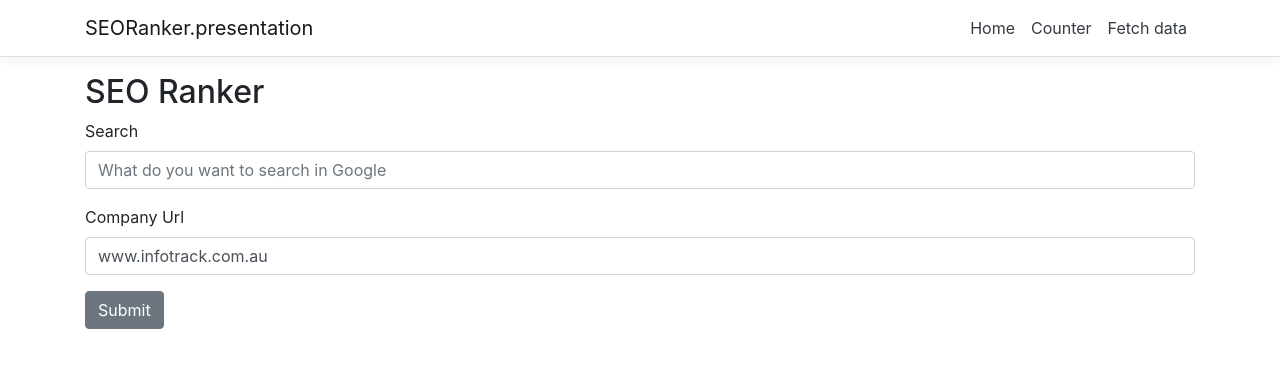
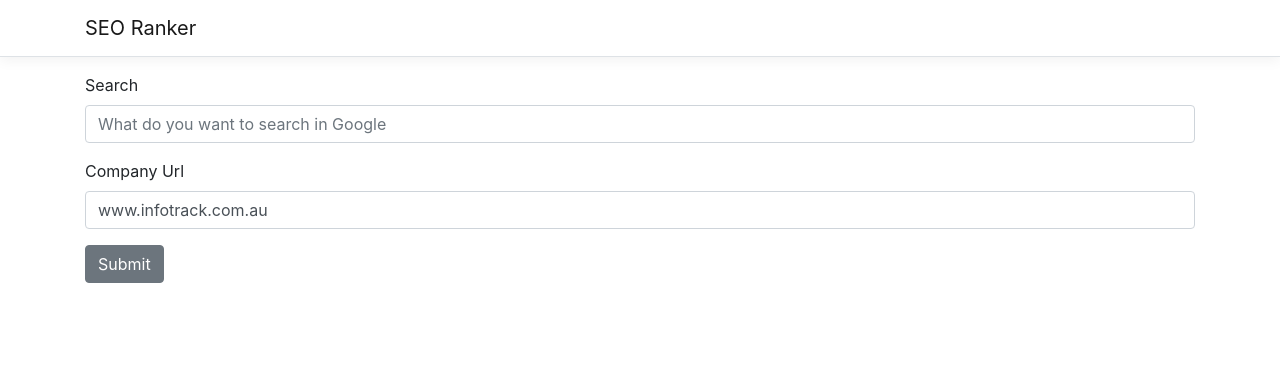
Before and after one commit to jeffvhuang/seo-ranker, a React (Create React App) app in the folder SEORanker.presentation/ClientApp/: page / in a window 1280 px wide. Shown: the top 368 px of the page. Built offline with nearby package versions, Linux system fonts and the light colour scheme.

Commit message:
simplify navbar

```diff
--- a/SEORanker.presentation/ClientApp/src/components/Home.js
+++ b/SEORanker.presentation/ClientApp/src/components/Home.js
@@ -45,7 +45,6 @@ export class Home extends Component {
   render () {
       return (
           <div>
-              <h2>SEO Ranker</h2>
               <Form onSubmit={this.handleSubmit}>
                   <FormGroup>
                       <Label for="search">Search</Label>
--- a/SEORanker.presentation/ClientApp/src/components/NavMenu.js
+++ b/SEORanker.presentation/ClientApp/src/components/NavMenu.js
@@ -1,5 +1,5 @@
 import React, { Component } from 'react';
-import { Collapse, Container, Navbar, NavbarBrand, NavbarToggler, NavItem, NavLink } from 'reactstrap';
+import { Container, Navbar, NavbarBrand, NavbarToggler } from 'reactstrap';
 import { Link } from 'react-router-dom';
 import './NavMenu.css';
 
@@ -26,21 +26,8 @@ export class NavMenu extends Component {
       <header>
         <Navbar className="navbar-expand-sm navbar-toggleable-sm ng-white border-bottom box-shadow mb-3" light>
           <Container>
-            <NavbarBrand tag={Link} to="/">SEORanker.presentation</NavbarBrand>
+            <NavbarBrand tag={Link} to="/">SEO Ranker</NavbarBrand>
             <NavbarToggler onClick={this.toggleNavbar} className="mr-2" />
-            <Collapse className="d-sm-inline-flex flex-sm-row-reverse" isOpen={!this.state.collapsed} navbar>
-              <ul className="navbar-nav flex-grow">
-                <NavItem>
-                  <NavLink tag={Link} className="text-dark" to="/">Home</NavLink>
-                </NavItem>
-                <NavItem>
-                  <NavLink tag={Link} className="text-dark" to="/counter">Counter</NavLink>
-                </NavItem>
-                <NavItem>
-                  <NavLink tag={Link} className="text-dark" to="/fetch-data">Fetch data</NavLink>
-                </NavItem>
-              </ul>
-            </Collapse>
           </Container>
         </Navbar>
       </header>
```
